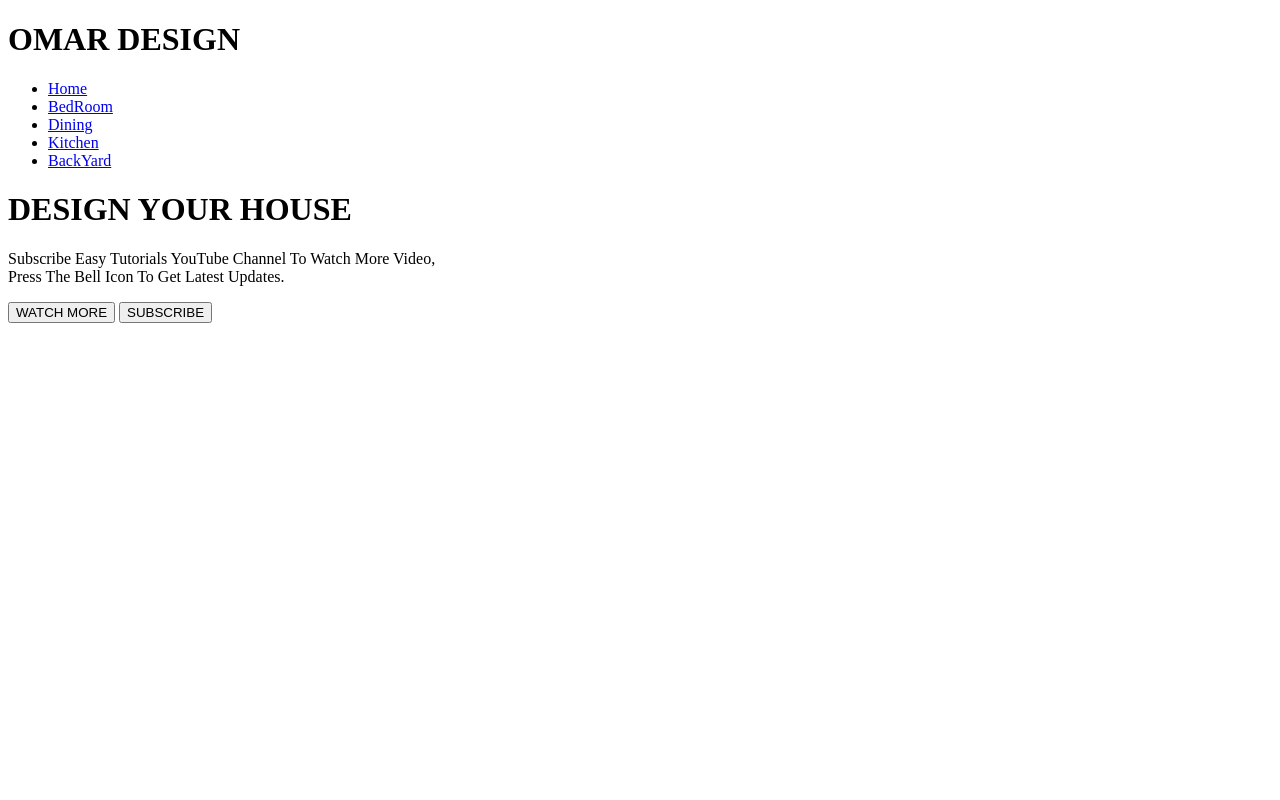
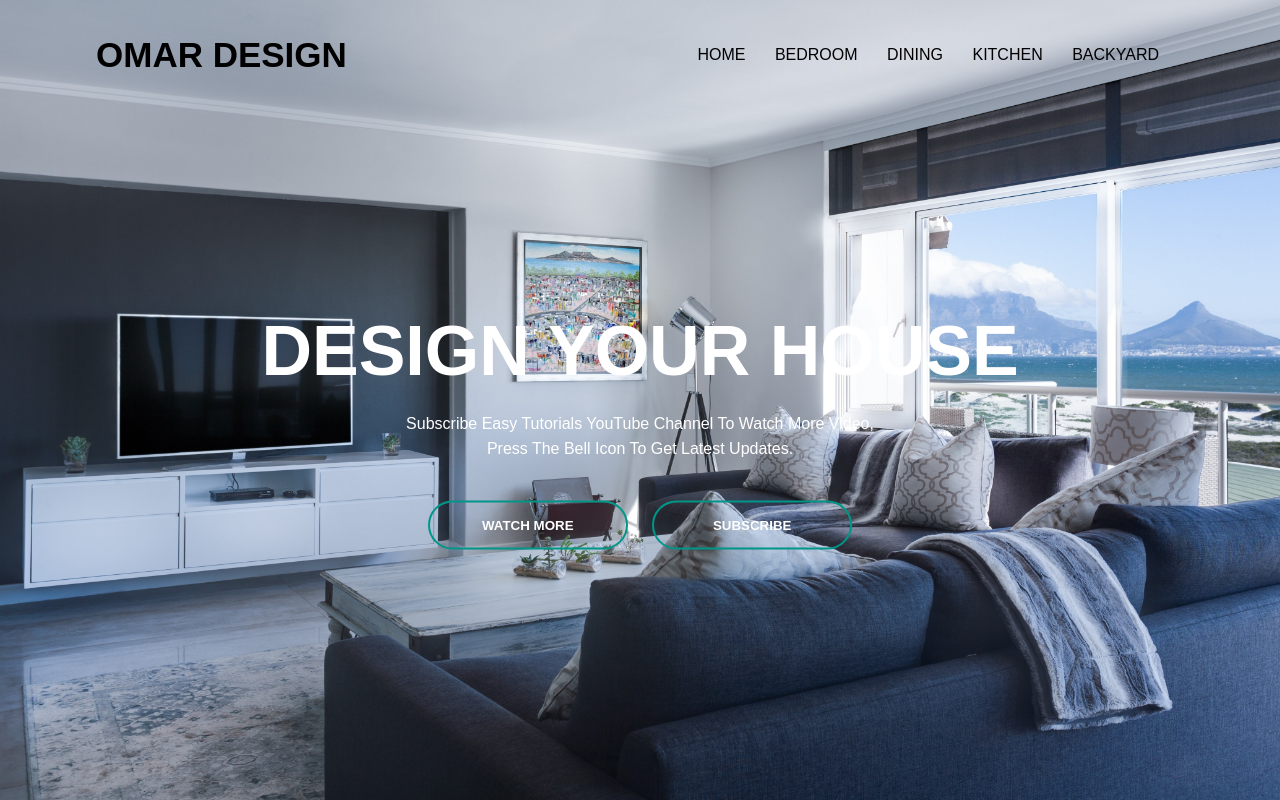
Before and after one commit to omarafifi2007/Design-House, a plain HTML site: page index.html in a window 1280 px wide. Drawn offline with Linux system fonts and the light colour scheme.

Commit message:
Update index.html

```diff
--- a/index.html
+++ b/index.html
@@ -4,7 +4,7 @@
         <meta charset="UTF-8">
         <title>Design Your House</title>
         <link rel="icon" href="Room.jpg">
-        <link rel="stylesheet" href="Design.CSS">
+        <link rel="stylesheet" href="style.css">
         <meta name="Description" content="Scrolling Earth"/>
         <meta http-equiv="X-UA-Compatible" content="IE=edge">
         <meta name="keywords" content="Scrolling, Earth, Planet, Stars">
```
